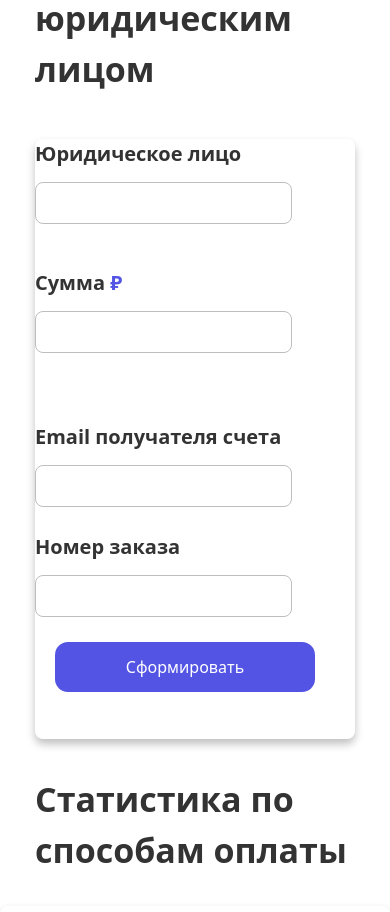
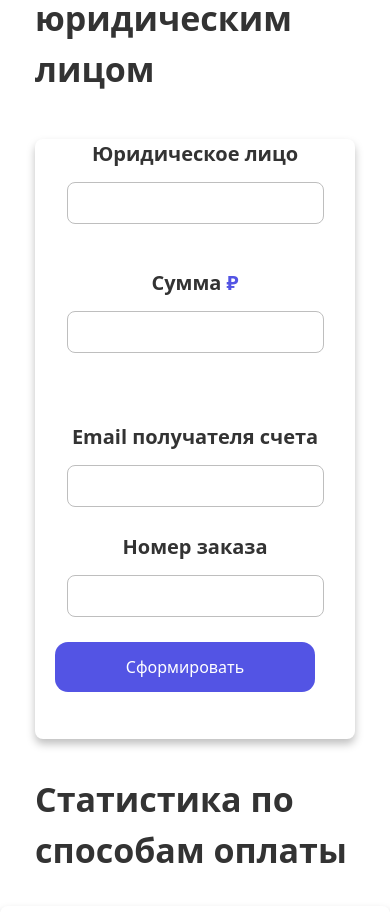
Before and after one commit to vahan3317/Denum-pages, a React (Create React App) app: page / in a window 390 px wide. Shown: the part 2160-3072 px from the top of the page. Built offline with nearby package versions, Linux system fonts and the light colour scheme.

Commit message:
rechangedd

```diff
--- a/src/components/FormAccount.js
+++ b/src/components/FormAccount.js
@@ -5,8 +5,8 @@ function FormAccount() {
     <>
    <p className='font-[600] w-[320px]  text-[34px] md:text-[24px] text-[#333333] md:w-[760px] lg:w-[1024px] 2xl:w-[1170px]  mx-auto '>Формирование счета для оплаты юридическим лицом</p>
 
-    <div className='mx-auto w-[320px] h-[600px]  md:w-[760px]  lg:w-[1024px] 2xl:w-[1170px] lg:h-[380px] form  rounded-[8px] mb-[35px] '>
-        <div className='w-[100%]   lg:flex lg:justify-around mt-[30px]   '>
+    <div className='mx-auto w-[320px] h-[600px]  md:w-[760px]   lg:w-[1024px] 2xl:w-[1170px] lg:h-[380px] form  rounded-[8px] mb-[35px] '>
+        <div className='w-[100%]  text-center md:text-left lg:flex lg:justify-around mt-[30px]   '>
                <div className='mt-[44px]'>
                        <p className='text-[20px] font-[600] text-[#333333]'>Юридическое лицо</p>
                        <input type="text" className='md:w-[330px] lg:w-[430px] 2xl:w-[530px] input rounded-[8px] mt-[13px]' />
@@ -19,7 +19,7 @@ function FormAccount() {
              <div>
 
         </div>
-        <div className='w-[100%]    lg:flex lg:justify-around pt-[44px]  '>
+        <div className='w-[100%]  text-center md:text-left  lg:flex lg:justify-around pt-[44px]  '>
                <div className='mt-[25px]'>
                        <p className='text-[20px] font-[600] text-[#333333]'>Email получателя счета</p>
                        <input type="text" className='md:w-[330px] lg:w-[430px] 2xl:w-[530px] input rounded-[8px] mt-[13px]' />
```
